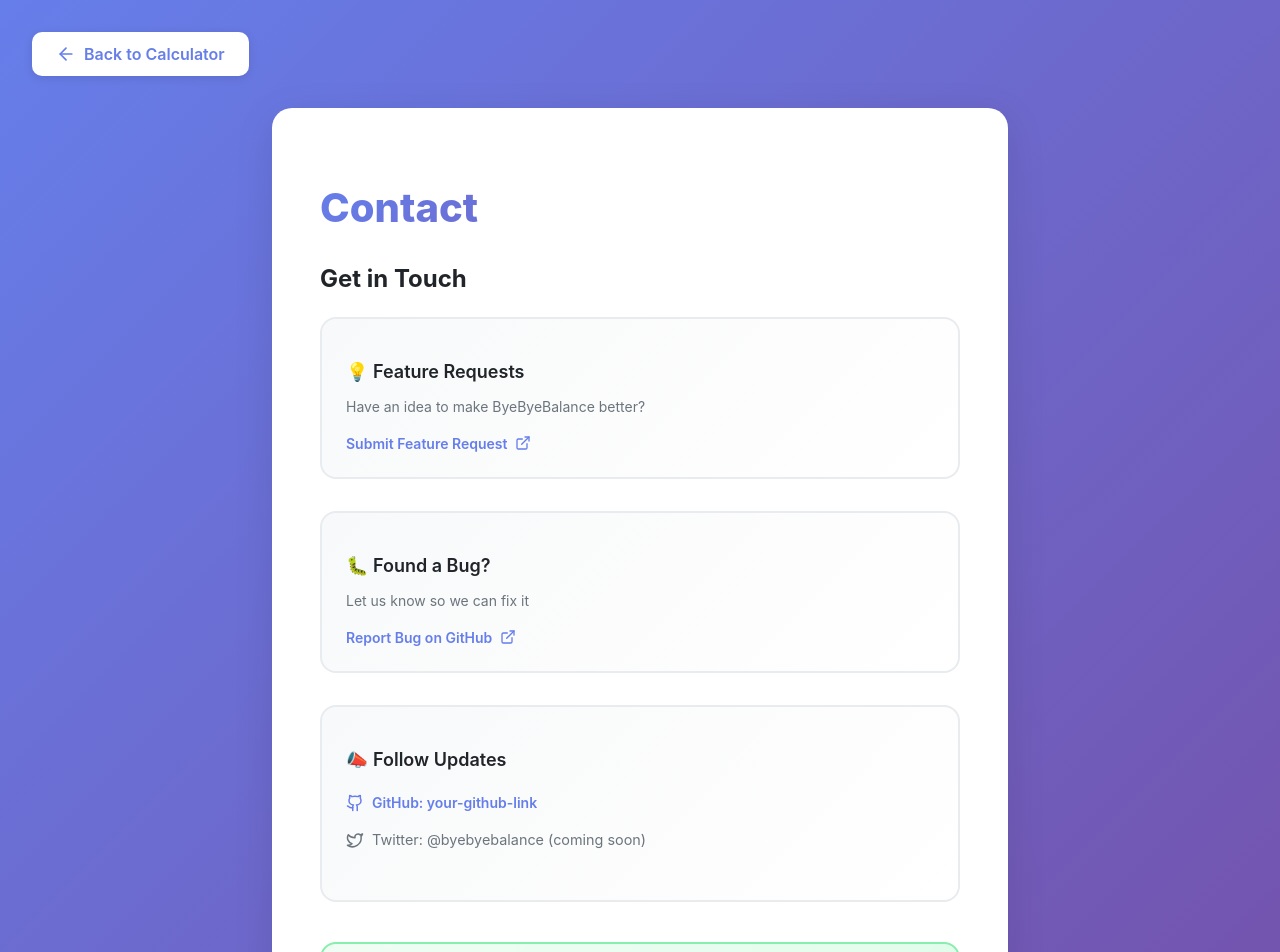
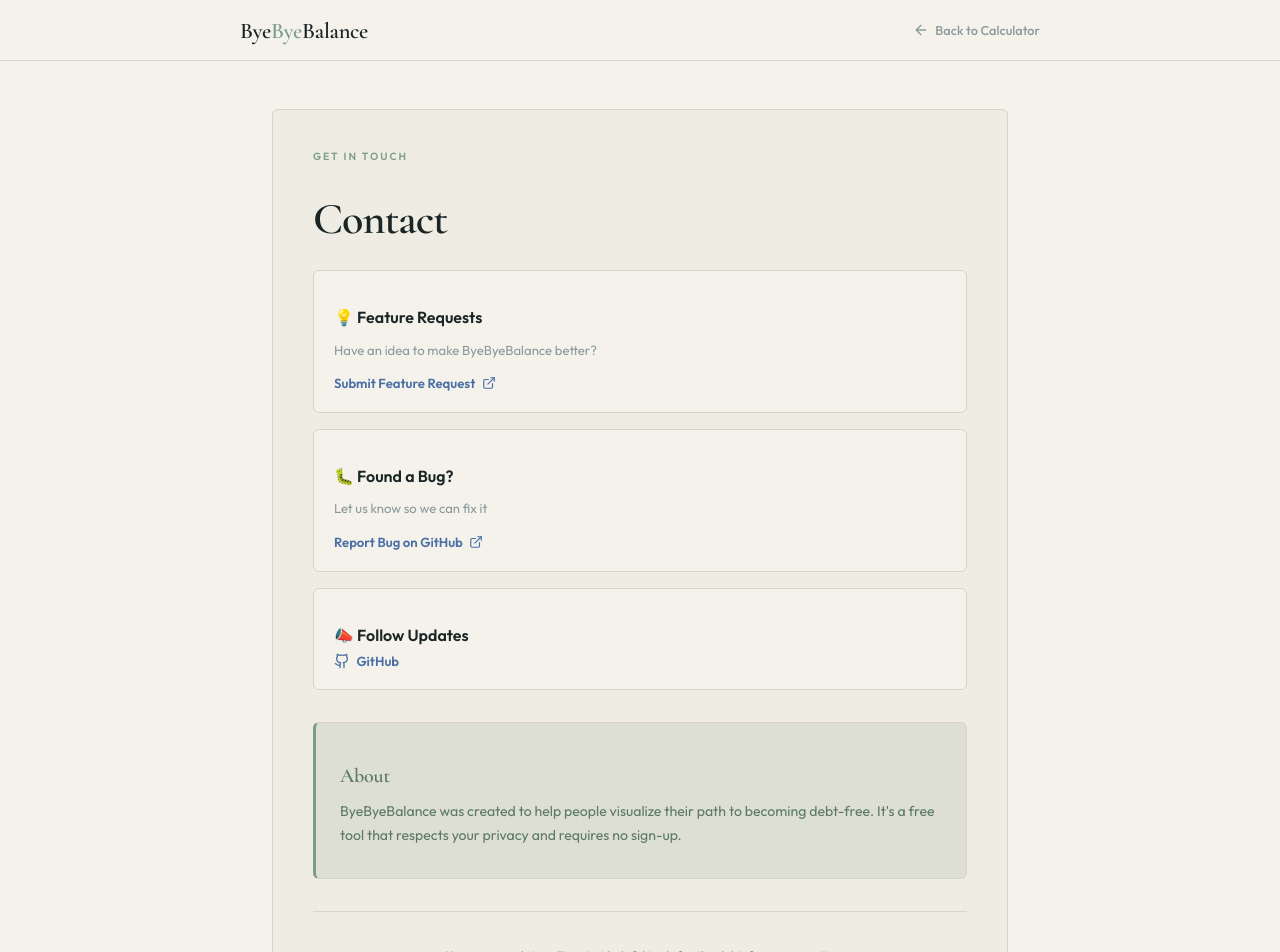
Before and after one commit to Kwamib/ByeByeBalance, a Next.js app: page /contact in a window 1280 px wide. Shown: the top 952 px of the page. Built offline with nearby package versions, Linux system fonts and the light colour scheme.

Commit message:
Restyle privacy and contact pages to match v3 design system

```diff
--- a/app/contact/ContactContent.js
+++ b/app/contact/ContactContent.js
@@ -2,7 +2,7 @@
 
 import React, { useEffect, useState } from 'react';
 import Link from 'next/link';
-import { Mail, Bug, ArrowLeft, Sparkles, Heart, ExternalLink, Github, Twitter } from 'lucide-react';
+import { ArrowLeft, ExternalLink, Github, Twitter } from 'lucide-react';
 
 function Contact() {
   const [isMobile, setIsMobile] = useState(false);
@@ -11,233 +11,188 @@ function Contact() {
     setIsMobile(window.innerWidth < 768);
     window.scrollTo(0, 0);
     document.title = 'Contact - ByeByeBalance';
-
-    const handleResize = () => {
-      setIsMobile(window.innerWidth < 768);
-    };
+    const handleResize = () => setIsMobile(window.innerWidth < 768);
     window.addEventListener('resize', handleResize);
     return () => window.removeEventListener('resize', handleResize);
   }, []);
 
-  const styles = {
+  const s = {
     container: {
       minHeight: '100vh',
-      background: 'linear-gradient(135deg, #667eea 0%, #764ba2 100%)',
-      padding: '0',
-      fontFamily: '-apple-system, BlinkMacSystemFont, "Segoe UI", Roboto, sans-serif',
+      background: 'var(--bg, #F5F2EC)',
+      fontFamily: "var(--font-body, 'Outfit', -apple-system, sans-serif)",
+      color: 'var(--text-primary, #1A2626)',
     },
-    backButton: {
+    nav: {
+      borderBottom: '1px solid var(--border, #D8D3C8)',
+      padding: '0 2rem',
+      background: 'var(--bg, #F5F2EC)',
+      position: 'sticky',
+      top: 0,
+      zIndex: 100,
+    },
+    navInner: {
+      maxWidth: 800,
+      margin: '0 auto',
+      display: 'flex',
+      alignItems: 'center',
+      justifyContent: 'space-between',
+      height: 60,
+    },
+    backLink: {
       display: 'inline-flex',
       alignItems: 'center',
-      gap: '0.5rem',
-      padding: '0.75rem 1.5rem',
-      background: 'white',
-      color: '#667eea',
+      gap: '0.4rem',
+      color: 'var(--text-muted, #8A9A9A)',
       textDecoration: 'none',
-      borderRadius: '10px',
-      margin: '2rem',
-      fontWeight: '600',
-      boxShadow: '0 2px 10px rgba(0, 0, 0, 0.1)',
-      transition: 'transform 0.2s'
+      fontSize: '0.8rem',
+      fontWeight: 500,
     },
     content: {
-      maxWidth: '800px',
+      maxWidth: 800,
       margin: '0 auto',
-      padding: isMobile ? '0 1rem 2rem 1rem' : '0 2rem 4rem 2rem',
+      padding: isMobile ? '2rem 1rem' : '3rem 2rem',
     },
     card: {
-      background: 'white',
-      borderRadius: '20px',
-      padding: isMobile ? '1.5rem' : '3rem',
-      boxShadow: '0 10px 40px rgba(0, 0, 0, 0.1)',
+      background: 'var(--bg-card, #EFECE4)',
+      borderRadius: 6,
+      border: '1px solid var(--border, #D8D3C8)',
+      padding: isMobile ? '1.5rem' : '2.5rem',
     },
     title: {
-      fontSize: isMobile ? '1.75rem' : '2.5rem',
-      fontWeight: '800',
-      marginBottom: '2rem',
-      background: 'linear-gradient(135deg, #667eea 0%, #764ba2 100%)',
-      WebkitBackgroundClip: 'text',
-      WebkitTextFillColor: 'transparent',
-      backgroundClip: 'text',
+      fontFamily: "var(--font-display, 'Cormorant Garamond', Georgia, serif)",
+      fontSize: isMobile ? '2rem' : '2.75rem',
+      fontWeight: 600,
+      letterSpacing: '-1px',
+      color: 'var(--text-primary, #1A2626)',
+      marginBottom: '0.5rem',
     },
-    section: {
-      marginBottom: '2.5rem',
+    subtitle: {
+      fontSize: '0.65rem',
+      fontWeight: 600,
+      letterSpacing: '2px',
+      textTransform: 'uppercase',
+      color: 'var(--sage, #7A9E87)',
+      marginBottom: '0.75rem',
     },
     sectionTitle: {
+      fontFamily: "var(--font-display, 'Cormorant Garamond', Georgia, serif)",
       fontSize: isMobile ? '1.25rem' : '1.5rem',
-      fontWeight: '700',
-      marginBottom: '1.5rem',
-      color: '#212529',
+      fontWeight: 600,
+      marginBottom: '1.25rem',
+      color: 'var(--text-primary, #1A2626)',
+      letterSpacing: '-0.2px',
     },
     contactItem: {
-      marginBottom: '2rem',
-      padding: '1.5rem',
-      background: 'linear-gradient(135deg, #f8f9fa 0%, #ffffff 100%)',
-      border: '2px solid #e9ecef',
-      borderRadius: '16px',
-      transition: 'all 0.3s ease',
+      marginBottom: '1rem',
+      padding: '1.25rem',
+      background: 'var(--bg, #F5F2EC)',
+      border: '1px solid var(--border, #D8D3C8)',
+      borderRadius: 6,
     },
     contactItemTitle: {
-      fontSize: '1.125rem',
-      fontWeight: '600',
-      color: '#212529',
-      marginBottom: '0.5rem',
+      fontSize: '1rem',
+      fontWeight: 600,
+      color: 'var(--text-primary, #1A2626)',
+      marginBottom: '0.35rem',
       display: 'flex',
       alignItems: 'center',
       gap: '0.5rem',
     },
-    contactItemDescription: {
-      fontSize: '0.875rem',
-      color: '#6c757d',
-      lineHeight: '1.5',
-      marginBottom: '1rem',
+    contactItemDesc: {
+      fontSize: '0.82rem',
+      color: 'var(--text-muted, #8A9A9A)',
+      lineHeight: 1.5,
+      marginBottom: '0.75rem',
     },
     contactLink: {
       display: 'inline-flex',
       alignItems: 'center',
-      gap: '0.5rem',
-      color: '#667eea',
+      gap: '0.4rem',
+      color: 'var(--slate, #4A6FA5)',
       textDecoration: 'none',
-      fontWeight: '600',
-      fontSize: '0.875rem',
-      transition: 'all 0.2s',
+      fontWeight: 600,
+      fontSize: '0.82rem',
     },
     aboutSection: {
-      background: 'linear-gradient(135deg, #f0fdf4 0%, #dcfce7 100%)',
-      borderRadius: '16px',
-      padding: '2rem',
+      background: 'var(--success-light, rgba(90,122,102,0.12))',
+      borderRadius: 6,
+      padding: '1.5rem',
       marginTop: '2rem',
-      border: '2px solid #86efac',
-    },
-    aboutText: {
-      fontSize: '1rem',
-      lineHeight: '1.8',
-      color: '#059669',
-      margin: '0.5rem 0',
-    },
-    followList: {
-      listStyle: 'none',
-      padding: 0,
-      margin: '1rem 0',
-    },
-    followItem: {
-      padding: '0.5rem 0',
-      fontSize: '0.9rem',
-      color: '#495057',
+      border: '1px solid var(--border, #D8D3C8)',
+      borderLeft: '3px solid var(--sage, #7A9E87)',
     },
     footer: {
       marginTop: '2rem',
-      paddingTop: '2rem',
-      borderTop: '2px solid #e9ecef',
+      paddingTop: '1.5rem',
+      borderTop: '1px solid var(--border, #D8D3C8)',
       textAlign: 'center',
-      color: '#6c757d',
-      fontSize: '0.875rem',
-    }
+      color: 'var(--text-muted, #8A9A9A)',
+      fontSize: '0.78rem',
+    },
   };
 
   return (
-    <div style={styles.container}>
-      <Link href="/" style={styles.backButton}
-        onMouseOver={(e) => e.currentTarget.style.transform = 'translateY(-2px)'}
-        onMouseOut={(e) => e.currentTarget.style.transform = 'translateY(0)'}>
-        <ArrowLeft size={20} />
-        Back to Calculator
-      </Link>
+    <div style={s.container}>
+      <div style={s.nav}>
+        <div style={s.navInner}>
+          <Link href="/" style={{ textDecoration: 'none' }}>
+            <span style={{ fontFamily: "var(--font-display, 'Cormorant Garamond', serif)", fontWeight: 600, fontSize: '1.4rem', letterSpacing: '-0.3px', color: 'var(--text-primary, #1A2626)' }}>
+              Bye<span style={{ color: 'var(--sage, #7A9E87)' }}>Bye</span>Balance
+            </span>
+          </Link>
+          <Link href="/" style={s.backLink}>
+            <ArrowLeft size={16} />
+            Back to Calculator
+          </Link>
+        </div>
+      </div>
 
-      <div style={styles.content}>
-        <div style={styles.card}>
-          <h1 style={styles.title}>Contact</h1>
+      <div style={s.content}>
+        <div style={s.card}>
+          <div style={s.subtitle}>Get in Touch</div>
+          <h1 style={s.title}>Contact</h1>
 
-          <div style={styles.section}>
-            <h2 style={styles.sectionTitle}>Get in Touch</h2>
-
+          <div style={{ marginTop: '1.5rem' }}>
             {/* Feature Requests */}
-            <div style={styles.contactItem}>
-              <h3 style={styles.contactItemTitle}>
-                💡 Feature Requests
-              </h3>
-              <p style={styles.contactItemDescription}>
-                Have an idea to make ByeByeBalance better?
-              </p>
-              <a
-                href="https://forms.gle/3q4UdFGtA8zi5JdY9"
-                target="_blank"
-                rel="noopener noreferrer"
-                style={styles.contactLink}
-                onMouseOver={(e) => e.currentTarget.style.transform = 'translateX(5px)'}
-                onMouseOut={(e) => e.currentTarget.style.transform = 'translateX(0)'}
-              >
-                Submit Feature Request
-                <ExternalLink size={16} />
+            <div style={s.contactItem}>
+              <h3 style={s.contactItemTitle}>💡 Feature Requests</h3>
+              <p style={s.contactItemDesc}>Have an idea to make ByeByeBalance better?</p>
+              <a href="https://forms.gle/3q4UdFGtA8zi5JdY9" target="_blank" rel="noopener noreferrer" style={s.contactLink}>
+                Submit Feature Request <ExternalLink size={14} />
               </a>
             </div>
 
             {/* Bug Reports */}
-            <div style={styles.contactItem}>
-              <h3 style={styles.contactItemTitle}>
-                🐛 Found a Bug?
-              </h3>
-              <p style={styles.contactItemDescription}>
-                Let us know so we can fix it
-              </p>
-              <a
-                href="https://github.com/yourusername/byebyebalance/issues"
-                target="_blank"
-                rel="noopener noreferrer"
-                style={styles.contactLink}
-                onMouseOver={(e) => e.currentTarget.style.transform = 'translateX(5px)'}
-                onMouseOut={(e) => e.currentTarget.style.transform = 'translateX(0)'}
-              >
-                Report Bug on GitHub
-                <ExternalLink size={16} />
+            <div style={s.contactItem}>
+              <h3 style={s.contactItemTitle}>🐛 Found a Bug?</h3>
+              <p style={s.contactItemDesc}>Let us know so we can fix it</p>
+              <a href="https://github.com/Kwamib/ByeByeBalance/issues" target="_blank" rel="noopener noreferrer" style={s.contactLink}>
+                Report Bug on GitHub <ExternalLink size={14} />
               </a>
             </div>
 
             {/* Follow Updates */}
-            <div style={styles.contactItem}>
-              <h3 style={styles.contactItemTitle}>
-                📣 Follow Updates
-              </h3>
-              <ul style={styles.followList}>
-                <li style={styles.followItem}>
-                  <a
-                    href="https://github.com/yourusername/byebyebalance"
-                    target="_blank"
-                    rel="noopener noreferrer"
-                    style={{ ...styles.contactLink, display: 'inline-flex', alignItems: 'center', gap: '0.5rem' }}
-                  >
-                    <Github size={18} />
-                    GitHub: your-github-link
-                  </a>
-                </li>
-                <li style={styles.followItem}>
-                  <span style={{ display: 'inline-flex', alignItems: 'center', gap: '0.5rem', color: '#6c757d' }}>
-                    <Twitter size={18} />
-                    Twitter: @byebyebalance (coming soon)
-                  </span>
-                </li>
-              </ul>
+            <div style={s.contactItem}>
+              <h3 style={s.contactItemTitle}>📣 Follow Updates</h3>
+              <div style={{ marginTop: '0.5rem', display: 'flex', flexDirection: 'column', gap: '0.5rem' }}>
+                <a href="https://github.com/Kwamib/ByeByeBalance" target="_blank" rel="noopener noreferrer" style={s.contactLink}>
+                  <Github size={16} /> GitHub
+                </a>
+              </div>
             </div>
           </div>
 
-          {/* About Section */}
-          <div style={styles.aboutSection}>
-            <h2 style={{ ...styles.sectionTitle, color: '#047857', marginBottom: '1rem' }}>About</h2>
-            <p style={styles.aboutText}>
-              ByeByeBalance was created to help people visualize their path to becoming debt-free.
-              It's a free tool that respects your privacy and requires no sign-up.
-            </p>
-            <p style={{ ...styles.aboutText, marginTop: '1.5rem', marginBottom: 0, textAlign: 'center' }}>
-              Built with ❤️ by Your Name/Handle
+          {/* About */}
+          <div style={s.aboutSection}>
+            <h2 style={{ ...s.sectionTitle, color: 'var(--sage-dark, #5A7A66)', marginBottom: '0.75rem', fontSize: '1.25rem' }}>About</h2>
+            <p style={{ fontSize: '0.88rem', lineHeight: 1.7, color: 'var(--sage-dark, #5A7A66)', margin: '0.4rem 0' }}>
+              ByeByeBalance was created to help people visualize their path to becoming debt-free. It's a free tool that respects your privacy and requires no sign-up.
             </p>
           </div>
 
-          <div style={styles.footer}>
-            <p>
-              <span style={{ fontSize: '0.75rem' }}>
-                No spam, no data selling, just helpful tools for the debt-free community
-              </span>
-            </p>
+          <div style={s.footer}>
+            <p>No spam, no data selling, just helpful tools for the debt-free community</p>
           </div>
         </div>
       </div>
--- a/app/contact/ContactWrapper.js
+++ b/app/contact/ContactWrapper.js
@@ -7,12 +7,12 @@ const ContactContent = dynamic(() => import('./ContactContent'), {
   loading: () => (
     <div style={{
       minHeight: '100vh',
-      background: 'linear-gradient(135deg, #667eea 0%, #764ba2 100%)',
+      background: 'var(--bg, #F5F2EC)',
       display: 'flex',
       alignItems: 'center',
       justifyContent: 'center',
-      color: 'white',
-      fontFamily: '-apple-system, BlinkMacSystemFont, "Segoe UI", Roboto, sans-serif',
+      color: 'var(--text-primary, #1A2626)',
+      fontFamily: "'Outfit', -apple-system, sans-serif",
     }}>
       <p>Loading...</p>
     </div>
--- a/app/privacy/PrivacyWrapper.js
+++ b/app/privacy/PrivacyWrapper.js
@@ -7,12 +7,12 @@ const PrivacyContent = dynamic(() => import('./PrivacyContent'), {
   loading: () => (
     <div style={{
       minHeight: '100vh',
-      background: 'linear-gradient(135deg, #667eea 0%, #764ba2 100%)',
+      background: 'var(--bg, #F5F2EC)',
       display: 'flex',
       alignItems: 'center',
       justifyContent: 'center',
-      color: 'white',
-      fontFamily: '-apple-system, BlinkMacSystemFont, "Segoe UI", Roboto, sans-serif',
+      color: 'var(--text-primary, #1A2626)',
+      fontFamily: "'Outfit', -apple-system, sans-serif",
     }}>
       <p>Loading...</p>
     </div>
```
Also changed, not shown: app/privacy/PrivacyContent.js (+138 -131 lines).
